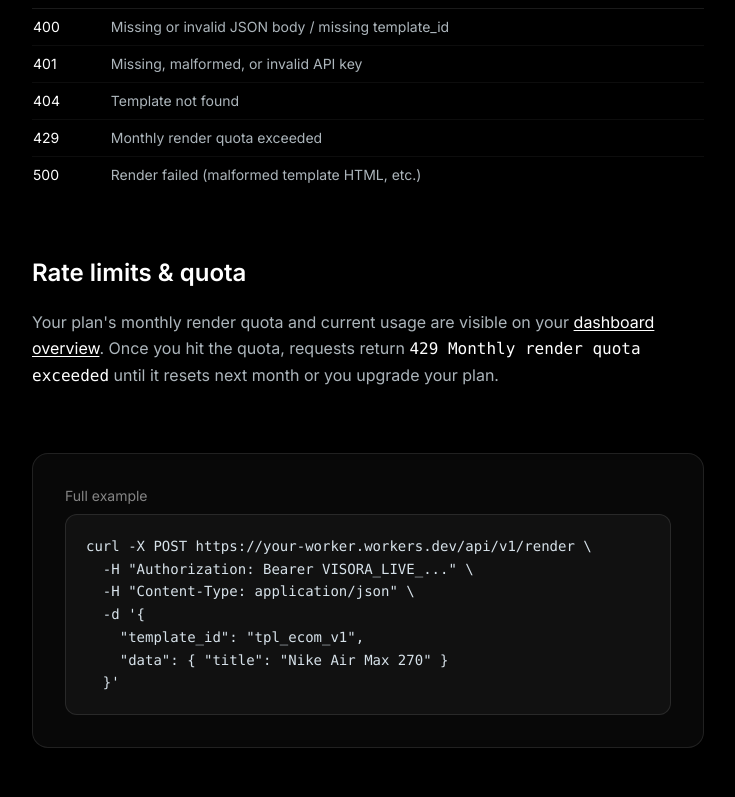
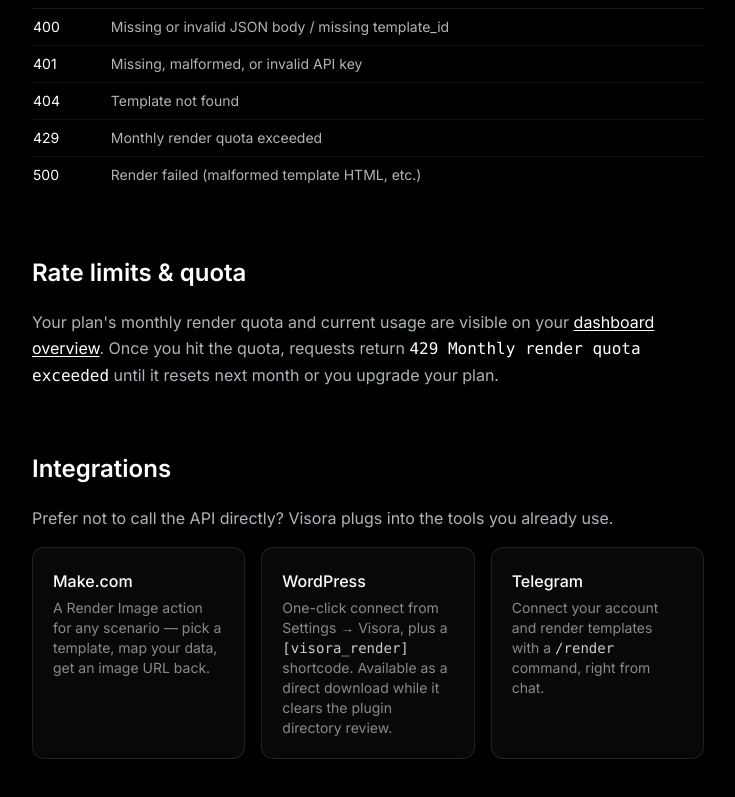
Before and after one commit to ULTRAAAA3000/visora, a React (Vite) app: page /docs in a window 1280 px wide. Shown: the part 1991-2788 px from the top of the page, without its empty margins (360-1095 px from the left). Built offline with nearby package versions, Linux system fonts and the light colour scheme; no server answers.

Commit message:
Docs: add Integrations section (Make.com public invite link, WordPress, Telegram)
These integrations are traffic funnels for the site as much as they
are features — surfacing them on the Docs page is the point, not an
afterthought.

```diff
--- a/src/pages/marketing/Docs.tsx
+++ b/src/pages/marketing/Docs.tsx
@@ -25,6 +25,7 @@ const TOC = [
   { id: 'response', label: 'Response' },
   { id: 'errors', label: 'Errors' },
   { id: 'rate-limits', label: 'Rate limits & quota' },
+  { id: 'integrations', label: 'Integrations' },
 ];
 
 export default function Docs() {
@@ -172,6 +173,39 @@ export default function Docs() {
             </p>
           </Section>
 
+          <Section id="integrations" title="Integrations">
+            <p>
+              Prefer not to call the API directly? Visora plugs into the tools you already use.
+            </p>
+            <div className="grid sm:grid-cols-3 gap-4 mt-2">
+              <a
+                href="https://www.make.com/en/hq/app-invitation/c829875c4efa7de56651bf14f41b93bd"
+                target="_blank"
+                rel="noopener noreferrer"
+                className="rounded-xl border border-white/10 bg-white/[0.03] p-5 hover:bg-white/[0.06] transition-colors"
+              >
+                <p className="text-white font-medium mb-1">Make.com</p>
+                <p className="text-sm text-[#D7E2EA]/60">
+                  A Render Image action for any scenario — pick a template, map your data, get an image URL back.
+                </p>
+              </a>
+              <div className="rounded-xl border border-white/10 bg-white/[0.03] p-5">
+                <p className="text-white font-medium mb-1">WordPress</p>
+                <p className="text-sm text-[#D7E2EA]/60">
+                  One-click connect from Settings → Visora, plus a <code className="text-white/80">[visora_render]</code>{' '}
+                  shortcode. Available as a direct download while it clears the plugin directory review.
+                </p>
+              </div>
+              <div className="rounded-xl border border-white/10 bg-white/[0.03] p-5">
+                <p className="text-white font-medium mb-1">Telegram</p>
+                <p className="text-sm text-[#D7E2EA]/60">
+                  Connect your account and render templates with a <code className="text-white/80">/render</code>{' '}
+                  command, right from chat.
+                </p>
+              </div>
+            </div>
+          </Section>
+
           <div className="rounded-2xl border border-white/10 bg-white/[0.03] p-8">
             <p className="text-sm text-white/50 mb-2">Full example</p>
             <CodeBlock>{`curl -X POST https://your-worker.workers.dev/api/v1/render \\
```
